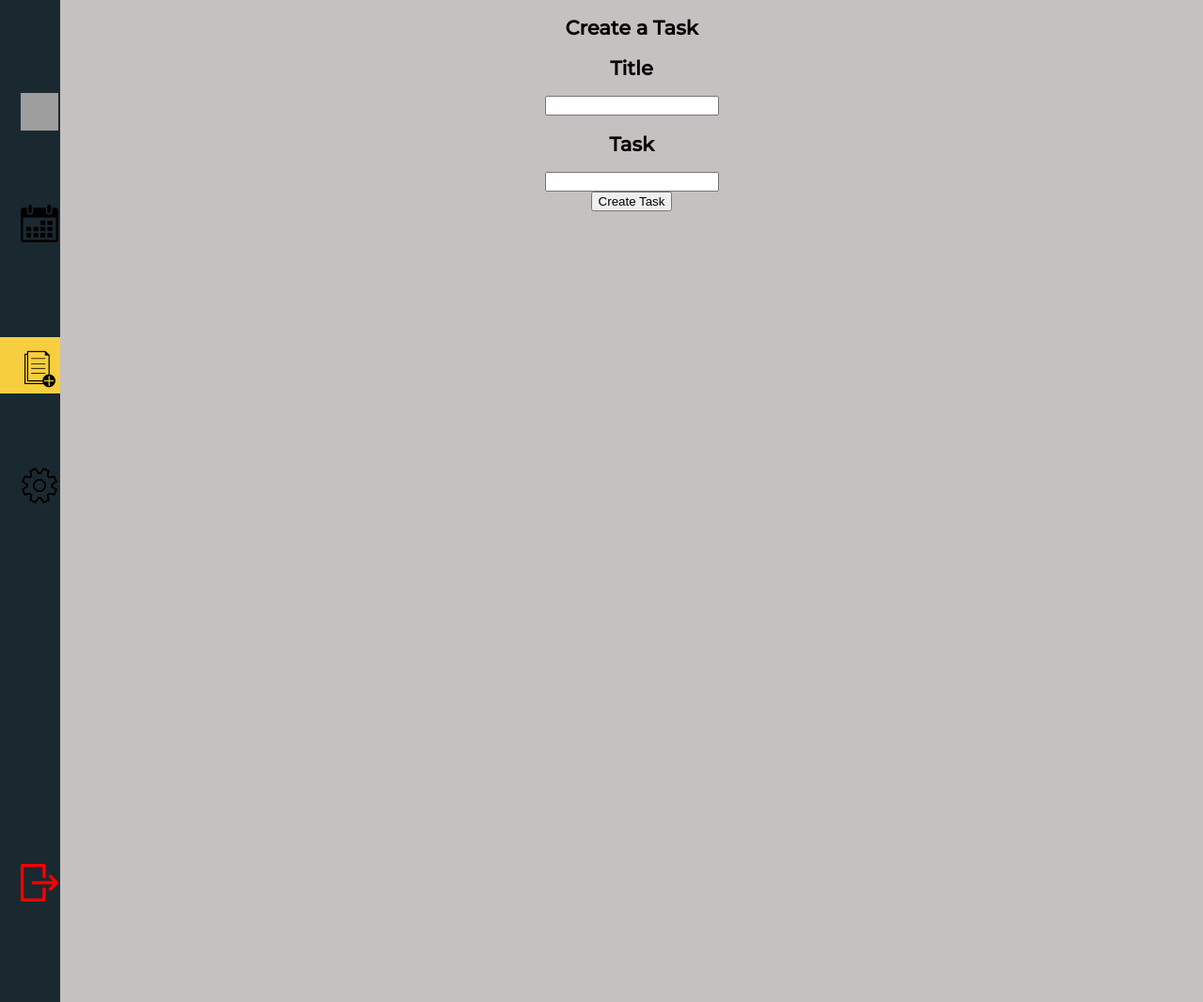
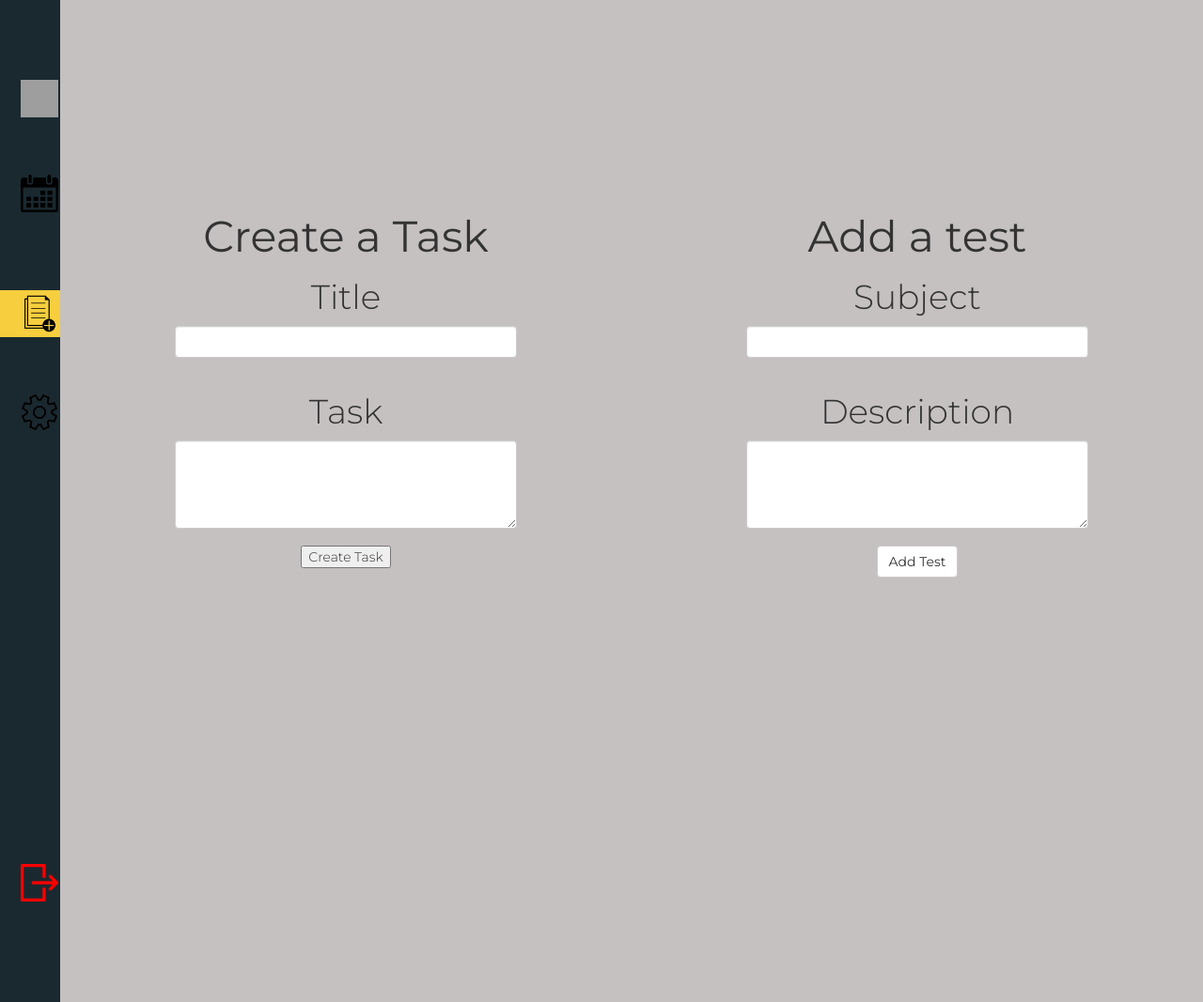
Before and after one commit to lukerakic/Website, a PHP site: page /taskcreate.php in a window 1280 px wide. Shown: the whole page at 94% size. Run offline with PHP 8.4, Linux system fonts and the light colour scheme; the visitor is signed in with stand-in values (Sample User, id 1); grey boxes are pictures that could not be loaded.

Commit message:
optimization (unfinished)

```diff
--- a/calendar_upload.php
+++ b/calendar_upload.php
@@ -1,7 +1,7 @@
 <?php
 
 session_start();
-include 'config.php';
+include_once 'config.php';
 $id = $_SESSION["id"];
 
 if (isset($_POST['uploadcalendar'])) {
--- a/task_upload.php
+++ b/task_upload.php
@@ -5,8 +5,10 @@
 $id = $_SESSION["id"];
 
 if(isset($_POST['createtask'])){
-    $title = $_POST['title'];
-    $task = $_POST['task'];
+    $title = $_POST['tasktitle'];
     $task = $_POST['task'];
 
+    $sql = "INSERT INTO tasks (uid, title, task) VALUES ('$id', '$title', '$task')";
+    mysqli_query($link, $sql);
+    header("Location: taskcreate.php?taskcreated");
 }
--- a/taskcreate.css
+++ /dev/null
@@ -1,70 +0,0 @@
-@import url('https://fonts.googleapis.com/css?family=Montserrat:300,400,500&display=swap');
-
-body{
-    font: 14px Montserrat;
-    font-weight: 300;
-    text-align: center;
-    margin: 0px;
-    padding: 0px;
-}
-
-section{
-    display: table;
-}
-
-nav{
-    position: fixed;
-    top: 0%;
-    float: left;
-    height: 100%;
-    width: 5%;
-    background: #1a2930;
-}
-
-nav ul{
-    padding: 10px;
-    position: absolute;
-    top: 20%;
-    left: 30%;
-}
-
-nav img{
-    position: absolute;
-    bottom: 10%;
-    left: 35%;
-}
-
-content {
-    position: fixed;
-    left: 5%;
-    float: left;
-    width: 95%;
-    height: 100%;
-    background: #c5c1c0;
-}
-
-.dashboard{
-    position: relative;
-    top: 10%;
-    left: auto;
-}
-
-.calendar{
-    position: relative;
-    top: 15%;
-    left: auto;
-}
-
-.taskcreate{
-    position: relative;
-    top: 20%;
-    left: auto;
-    background: #f7ce3e;
-    height: 40px;
-}
-
-.settings{
-    position: relative;
-    top: 25%;
-    left: auto;
-}
--- a/taskcreate.php
+++ b/taskcreate.php
@@ -16,8 +16,114 @@
     <meta charset="UTF-8">
     <title>Study Planner</title>
     <link rel="icon" href="default_images/icon.png">
-    <link rel="stylesheet" type="text/css" href="taskcreate.css">
+
+    <link rel="stylesheet" href="https://maxcdn.bootstrapcdn.com/bootstrap/3.4.1/css/bootstrap.min.css">
 </head>
+<style type="text/css">
+@import url('https://fonts.googleapis.com/css?family=Montserrat:300,400,500&display=swap');
+
+body{
+    font: 14px Montserrat;
+    font-weight: 300;
+    text-align: center;
+    margin: 0px;
+    padding: 0px;
+}
+
+h1{
+    font-family: Montserrat;
+    font-weight: 400;
+    font-size: 46px;
+}
+
+h2{
+    font-family: Montserrat;
+    font-weight: 300;
+    font-size: 36px;
+}
+
+section{
+    display: table;
+}
+
+nav{
+    position: fixed;
+    top: 0%;
+    float: left;
+    height: 100%;
+    width: 5%;
+    background: #1a2930;
+}
+
+nav ul{
+    padding: 10px;
+    position: absolute;
+    top: 20%;
+    left: 30%;
+}
+
+nav img{
+    position: absolute;
+    bottom: 10%;
+    left: 35%;
+}
+
+content {
+    position: fixed;
+    left: 5%;
+    float: left;
+    width: 95%;
+    height: 100%;
+    background: #c5c1c0;
+    display:table;
+}
+
+.dashboard{
+    position: relative;
+    top: 10%;
+    left: auto;
+}
+
+.calendar{
+    position: relative;
+    top: 15%;
+    left: auto;
+}
+
+.taskcreate{
+    position: relative;
+    top: 20%;
+    left: auto;
+    background: #f7ce3e;
+    height: 50px;
+}
+
+.settings{
+    position: relative;
+    top: 25%;
+    left: auto;
+}
+
+.taskcreation{
+    float: left;
+    width:30%;
+    height: 100%;
+    margin-top: 17%;
+    margin-left: 10%;
+    margin-right: 10%;
+}
+
+.testcreation{
+    float: right;
+    width:30%;
+    height: 100%;
+    margin-top: 17%;
+    margin-left: 10%;
+    margin-right: 10%;
+}
+
+
+</style>
 
 <body>
     <section>
@@ -42,15 +148,33 @@
         </a>
     </nav>
     <content>
+    <div class="taskcreation">
+    <div class="form-group">
     <h1>Create a Task</h1>
         <form name="createtask" action="task_upload.php" method="POST">
             <h2>Title</h2>
-            <input type="text" name="title">
+            <input type="text" name="tasktitle" class="form-control">
             <br>
             <h2>Task</h2>
-            <input type="text" name="task">
+            <textarea type="text" name="task" class="form-control" rows="4"></textarea>
             <br>
             <button type="submit" name="createtask">Create Task</button>
         </form>
+    </div>
+    </div>
+    <div class="testcreation">
+    <div class="form-group">
+    <h1>Add a test</h1>
+        <form name="createtask" action="test_add.php" method="POST">
+            <h2>Subject</h2>
+            <input type="text" name="testsubject" class="form-control">
+            <br>
+            <h2>Description</h2>
+            <textarea type="text" name="testdesc" class="form-control" rows="4"></textarea>
+            <br>
+            <button type="submit" name="addtest" class="btn btn-default">Add Test</button>
+        </form>
+    </div>
+    </div>
     </content>
     </section>
```
Also changed, not shown: calendar.css (deleted, +0 -79 lines), calendar.php (+12 -4 lines), stylelogin.css (deleted, +0 -90 lines), test_add.php (added, +14 -0 lines), calendars/calendar2.png, calendars/calendar7.png (deleted).
